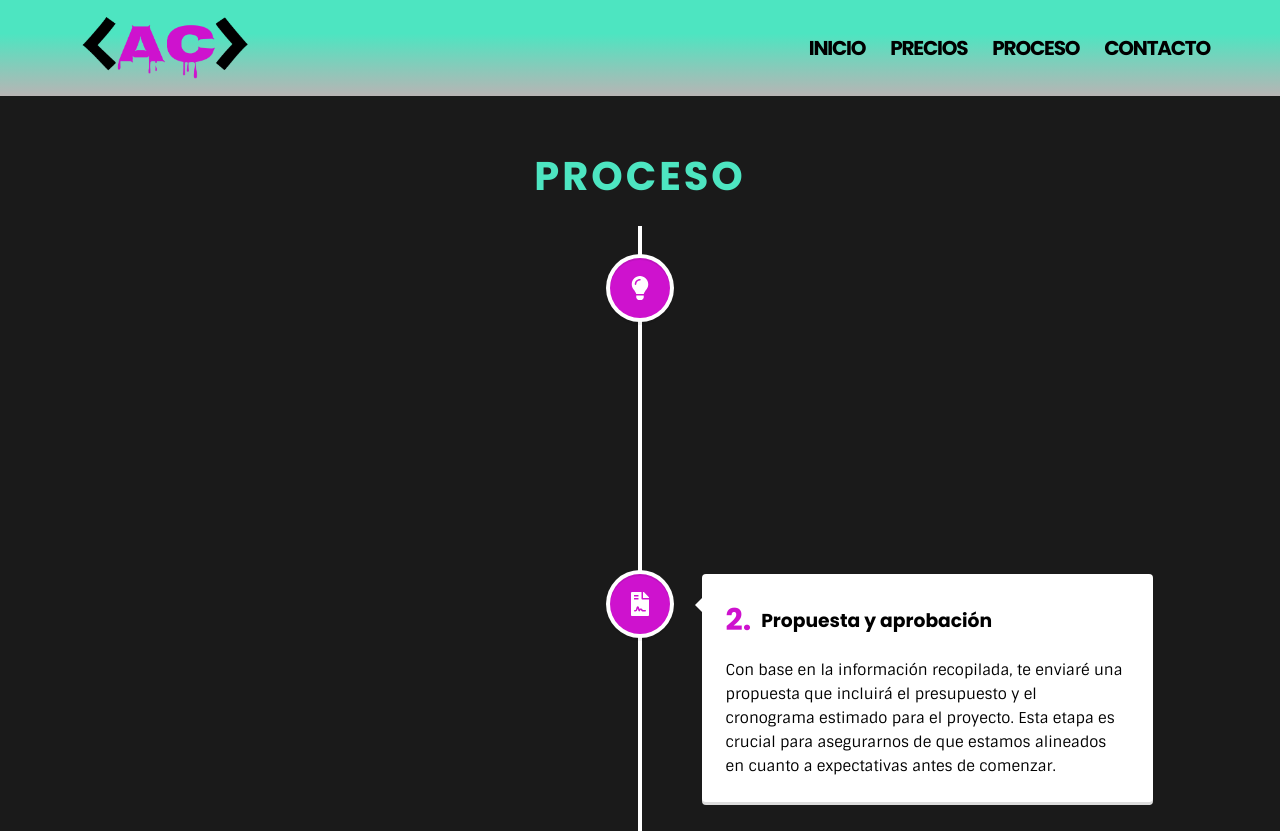
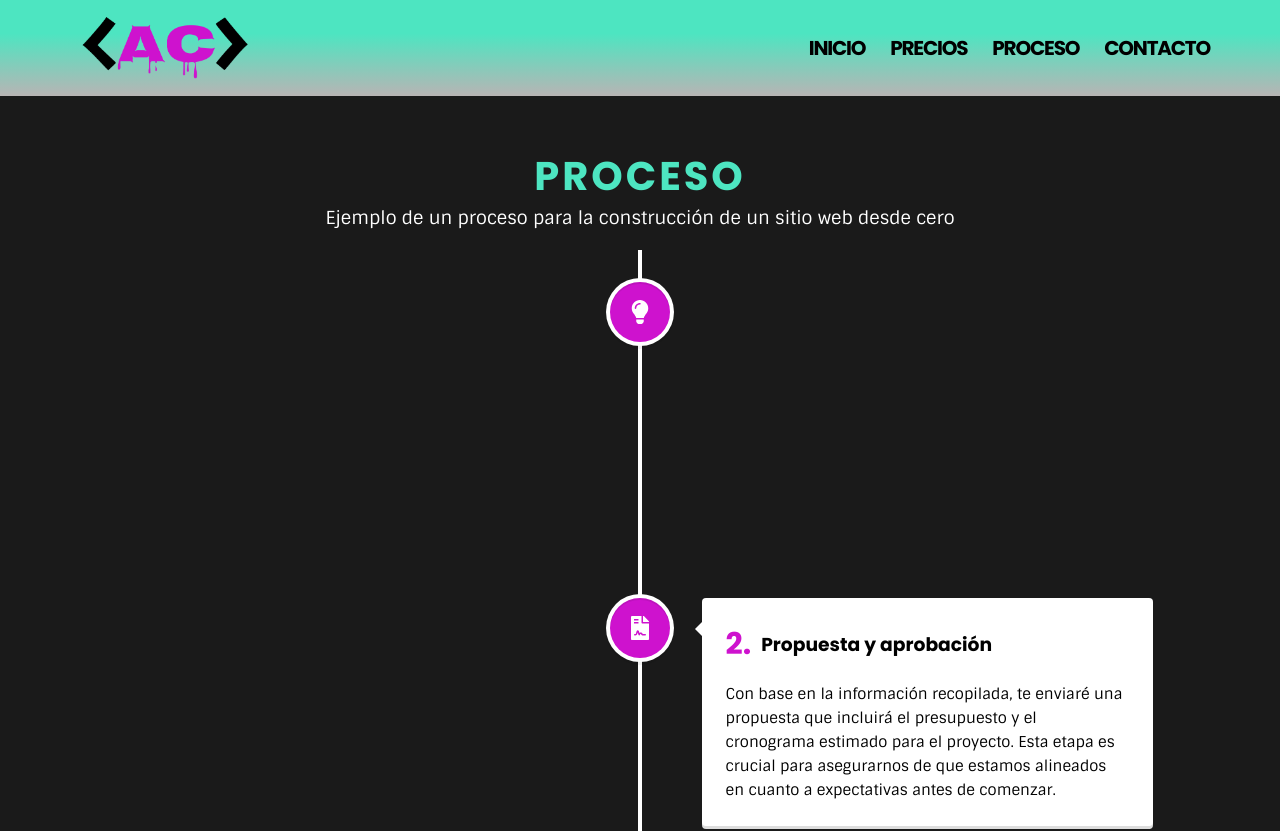
Before and after one commit to AlbeerC/portfolio-freelance, a React (Vite) app: page /proceso in a window 1280 px wide. Shown: the top 831 px of the page. Built offline with nearby package versions, Linux system fonts and the light colour scheme.

Commit message:
trying fix route error 404 in vercel deployment

```diff
--- a/src/components/Process/Process.jsx
+++ b/src/components/Process/Process.jsx
@@ -59,8 +59,9 @@ function Process () {
     return (
         <section className="process" id='process'>
             <h2 className="section-title">Proceso</h2>
+            <p className='subtitle'>Ejemplo de un proceso para la construcción de un sitio web desde cero</p>
 
-            <VerticalTimeline>
+            <VerticalTimeline className='timeline'>
                 {steps.map((step, idx) => (
                     <VerticalTimelineElement
                     key={idx}
--- a/src/components/Process/Process.scss
+++ b/src/components/Process/Process.scss
@@ -8,10 +8,14 @@
         padding: 2rem;
     }
 
-    h2 {
-        margin-bottom: 2rem;
+    .subtitle {
+        color: #ffffff;
+        text-align: center;
+        padding-bottom: 2rem;
+        font-size: 1.8rem;
     }
 
+    .timeline {
         h3 {
             display: flex;
             align-items: center;
@@ -32,3 +36,4 @@
             }
         }
     }
+}
```
Also changed, not shown: vercel.json (added). Lines whose indentation alone changed are shown as unchanged.
